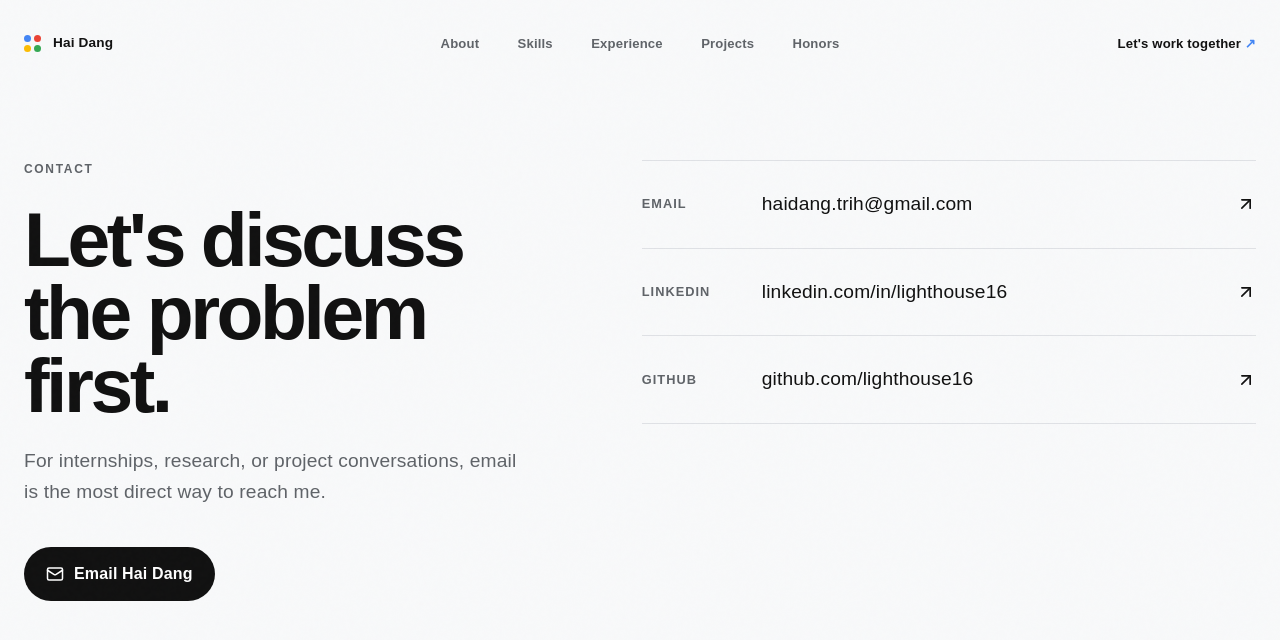
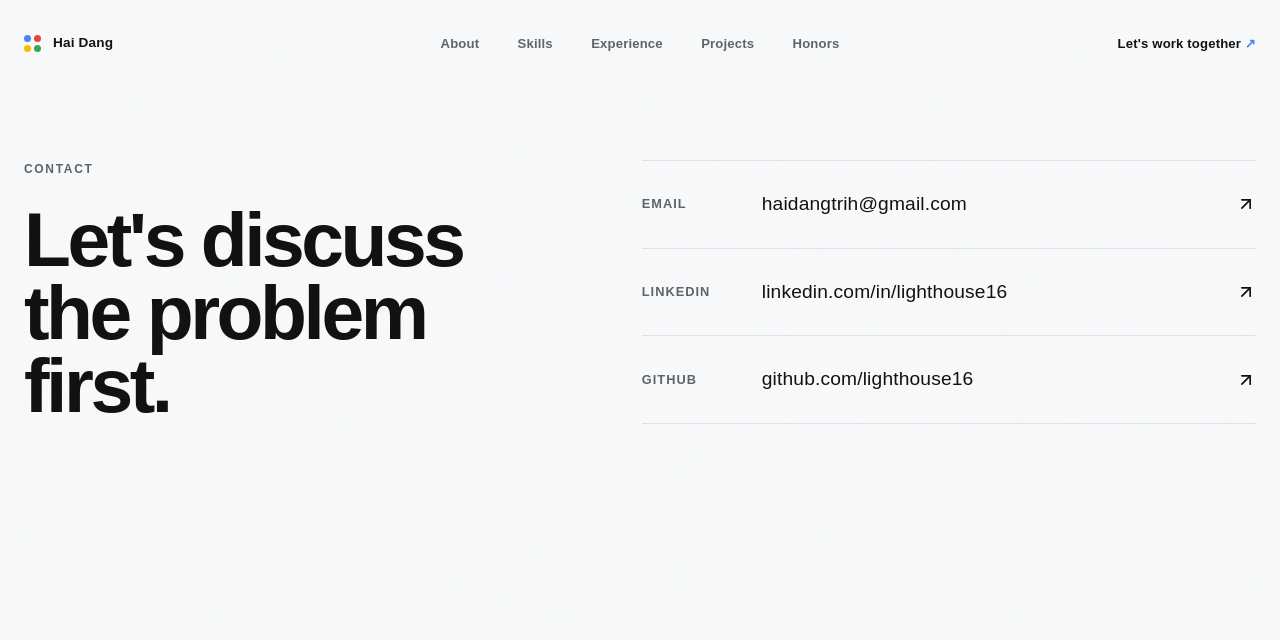
Before and after one commit to lighthouse16/portfolio, a Next.js app: page /contact in a window 1280 px wide. Shown: the top 640 px of the page. Built offline with nearby package versions, Linux system fonts and the light colour scheme; a web font is replaced by a local one.

Commit message:
Update contact page text and functionality

```diff
--- a/src/app/contact/page.tsx
+++ b/src/app/contact/page.tsx
@@ -1,6 +1,6 @@
 "use client";
 
-import { useRef } from "react";
+import { useRef, useState } from "react";
 import { useReducedMotion } from "framer-motion";
 import { gsap } from "gsap";
 import { useGSAP } from "@gsap/react";
@@ -11,16 +11,19 @@ gsap.registerPlugin(useGSAP);
 
 const channels = [
   {
+    id: "email",
     label: "Email",
-    value: "haidang.trih@gmail.com",
-    href: "mailto:haidang.trih@gmail.com",
+    value: "haidangtrih@gmail.com",
+    href: "#",
   },
   {
+    id: "linkedin",
     label: "LinkedIn",
     value: "linkedin.com/in/lighthouse16",
     href: "https://www.linkedin.com/in/lighthouse16/",
   },
   {
+    id: "github",
     label: "GitHub",
     value: "github.com/lighthouse16",
     href: "https://github.com/lighthouse16",
@@ -30,6 +33,14 @@ const channels = [
 export default function Contact() {
   const reduceMotion = useReducedMotion();
   const pageRef = useRef<HTMLDivElement>(null);
+  const [copied, setCopied] = useState(false);
+
+  const handleCopy = (e: React.MouseEvent) => {
+    e.preventDefault();
+    navigator.clipboard.writeText("haidangtrih@gmail.com");
+    setCopied(true);
+    setTimeout(() => setCopied(false), 2000);
+  };
 
   useGSAP(() => {
     if (reduceMotion) return;
@@ -48,26 +59,26 @@ export default function Contact() {
         <header className={styles.header}>
           <p className="eyebrow reveal">Contact</p>
           <h1 className={`${styles.title} reveal`}>Let&apos;s discuss the problem first.</h1>
-          <p className={`${styles.subtitle} reveal`}>
-            For internships, research, or project conversations, email is the most direct way to reach me.
-          </p>
-          <a className={`${styles.primary} reveal`} href="mailto:haidang.trih@gmail.com">
-            <Mail size={18} aria-hidden="true" />
-            Email Hai Dang
-          </a>
         </header>
 
         <div className={styles.channels} aria-label="Contact channels">
           {channels.map((channel) => (
             <a
-              key={channel.label}
+              key={channel.id}
               className={`${styles.channel} reveal`}
               href={channel.href}
+              onClick={(e) => {
+                if (channel.id === "email") {
+                  handleCopy(e);
+                }
+              }}
               target={channel.href.startsWith("http") ? "_blank" : undefined}
               rel={channel.href.startsWith("http") ? "noreferrer" : undefined}
             >
               <span className={styles.channelLabel}>{channel.label}</span>
-              <span className={styles.channelValue}>{channel.value}</span>
+              <span className={styles.channelValue}>
+                {channel.id === "email" && copied ? "Copied to clipboard!" : channel.value}
+              </span>
               <ArrowUpRight size={20} aria-hidden="true" />
             </a>
           ))}
```
Also changed, not shown: src/app/projects/applynk/page.tsx (+4 -4 lines), src/app/projects/deepflood/page.tsx (+11 -4 lines), src/components/Experience.tsx (+5 -3 lines).
